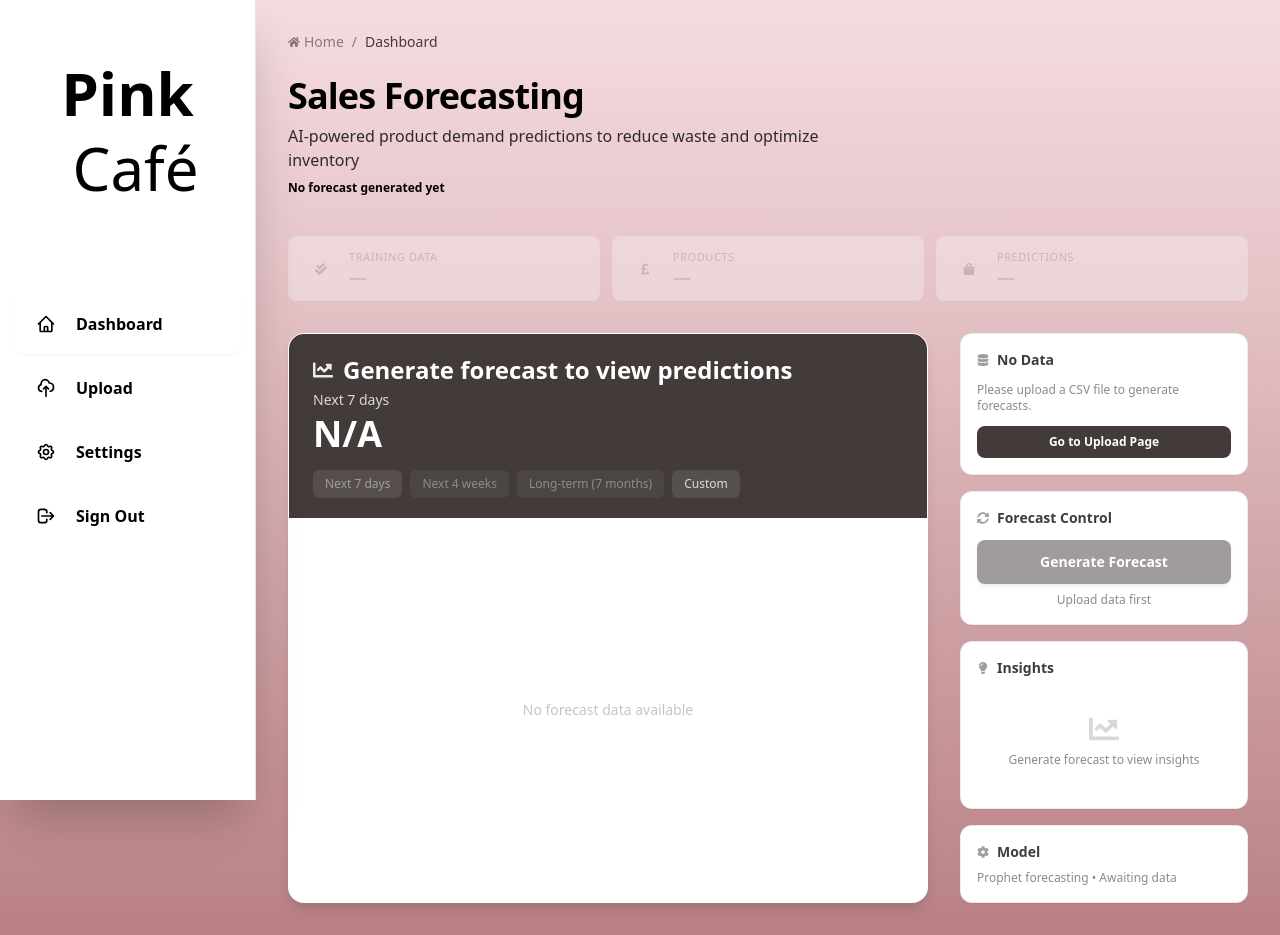
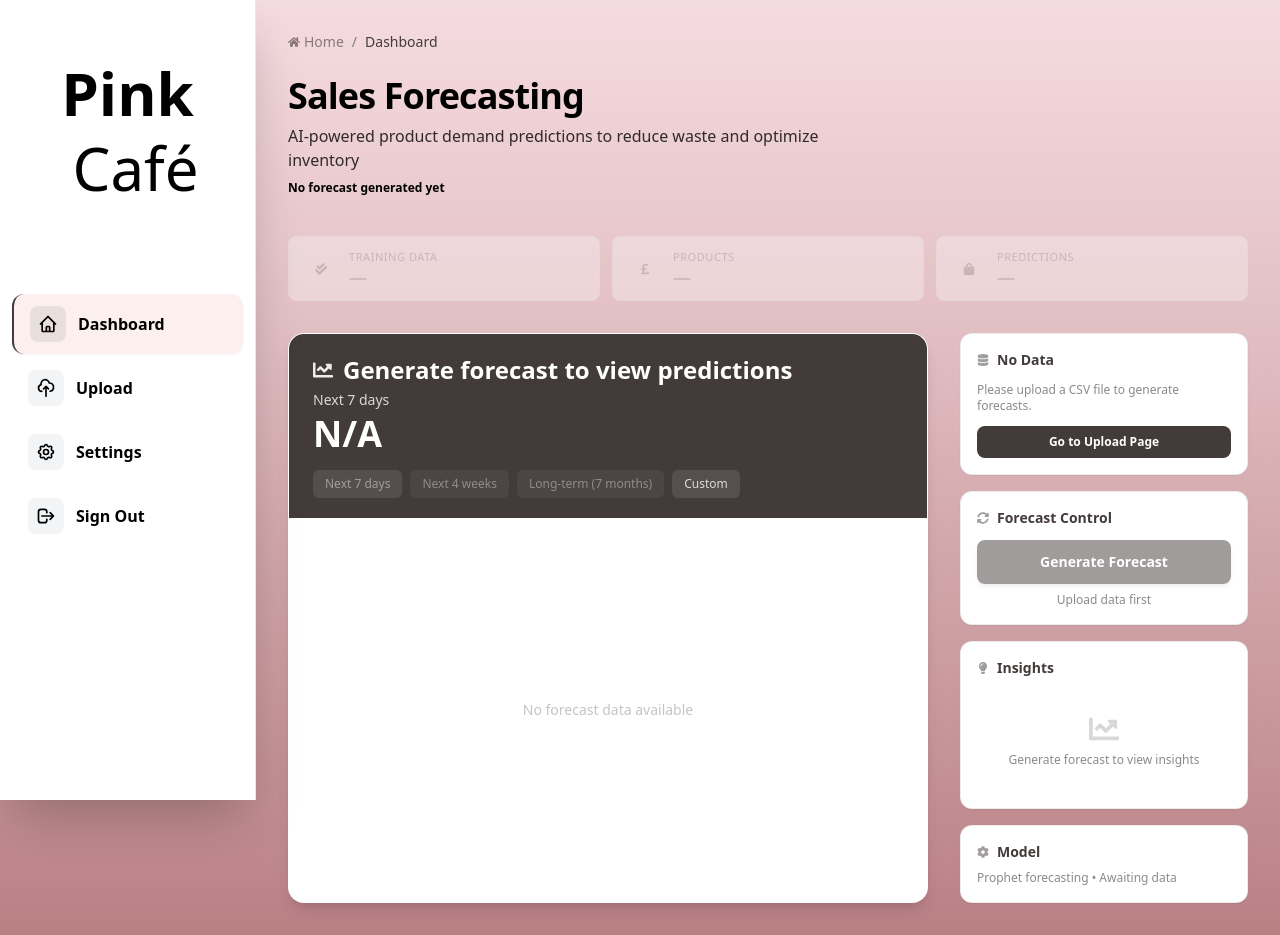
Before and after one commit to shamykyzer/systems-development-group-project, a React (Create React App) app in the folder pinkcafe/: page /home in a window 1280 px wide. Built offline with nearby package versions, Linux system fonts and the light colour scheme; the HTML template or start-up script is replaced by a standard one.

Commit message:
centered Upload page and better buttons for Nav bar

```diff
--- a/pinkcafe/src/components/NavBar.jsx
+++ b/pinkcafe/src/components/NavBar.jsx
@@ -94,25 +94,50 @@ function NavBar() {
           <nav className="flex-1 px-3 pt-10 md:pt-14 pb-6 space-y-1 overflow-y-auto">
             {navItems.map(({ to, label, icon: Icon }) => {
               const isActive = location.pathname === to;
+              const isSettings = label === 'Settings';
               return (
                 <Link
                   key={to}
                   to={to}
                   title={label}
-                  className={`group flex items-center gap-3 px-4 py-3 rounded-xl text-base font-bold transition-all duration-300 ease-out ${
+                  className={`group relative flex items-center gap-3 px-4 py-3 rounded-xl text-base font-bold transition-all duration-300 ease-out overflow-hidden ${
                     isActive
-                      ? 'bg-white/40 text-black shadow-sm'
-                      : 'text-black hover:bg-white/40 hover:shadow-md hover:scale-[1.02] hover:-translate-x-0.5 active:scale-[0.98]'
+                      ? 'bg-pinkcafe/40 text-black shadow-sm border-l-2 border-pinkcafe2'
+                      : 'text-black hover:shadow-md hover:scale-[1.02] active:scale-[0.98]'
                   }`}
                 >
+                  {/* Hover background sweep - ClaudeRevamp style */}
+                  {!isActive && (
+                    <div
+                      className="absolute inset-0 rounded-xl opacity-0 group-hover:opacity-100 transition-opacity duration-300"
+                      style={{ background: 'linear-gradient(135deg, rgba(246,217,210,0.5) 0%, rgba(66,59,57,0.08) 100%)' }}
+                    />
+                  )}
+                  {/* Left accent bar on hover - ClaudeRevamp style */}
+                  {!isActive && (
+                    <div
+                      className="absolute left-0 top-1/2 -translate-y-1/2 w-0.5 h-0 group-hover:h-8 rounded-r-full transition-all duration-300"
+                      style={{ background: 'linear-gradient(180deg, transparent, rgba(66,59,57,0.5), transparent)' }}
+                    />
+                  )}
                   <span
-                    className={`flex items-center justify-center w-9 h-9 rounded-lg flex-shrink-0 transition-all duration-300 ease-out ${
-                      isActive ? 'bg-white/50' : 'bg-white/35 group-hover:bg-white/55 group-hover:scale-110'
+                    className={`relative z-10 flex items-center justify-center w-9 h-9 rounded-lg flex-shrink-0 transition-all duration-300 ease-out ${
+                      isActive ? 'bg-pinkcafe2/10' : 'bg-gray-100 group-hover:bg-pinkcafe/60 group-hover:scale-110'
                     }`}
                   >
-                    <Icon className="w-5 h-5 text-black transition-transform duration-300 group-hover:scale-110" />
+                    <Icon
+                      className={`w-5 h-5 text-black transition-all duration-300 ${
+                        isSettings ? 'group-hover:rotate-90' : 'group-hover:scale-110'
+                      }`}
+                    />
                   </span>
-                  {label}
+                  <span className="relative z-10 flex-1">{label}</span>
+                  {/* Hover arrow - ClaudeRevamp style */}
+                  {!isActive && (
+                    <span className="relative z-10 opacity-0 group-hover:opacity-70 transition-all duration-300 group-hover:translate-x-0.5 text-pinkcafe2 text-lg font-bold">
+                      ›
+                    </span>
+                  )}
                 </Link>
               );
             })}
--- a/pinkcafe/src/pages/Upload.jsx
+++ b/pinkcafe/src/pages/Upload.jsx
@@ -101,9 +101,10 @@ function Upload() {
 <div className="flex min-h-screen w-full bg-dashboard-gradient overflow-x-hidden">
     <NavBar />
     <main className="flex-1 min-w-0 md:ml-64 overflow-y-auto min-h-screen flex flex-col pt-20 md:pt-0">
-      {/* Centered upload area */}
-      <div className="flex items-center justify-center pt-8">
-        <div className="w-full max-w-xl px-6">
+      {/* Centered upload area and cards in the middle of the viewport */}
+      <div className="flex-1 flex flex-col items-center justify-center w-full p-6">
+        <div className="w-full max-w-4xl space-y-6">
+          <div className="max-w-xl mx-auto">
             <ForecastCsvUploader onFileSelect={handleFileSelect} />
 
             {error && (
@@ -130,10 +131,8 @@ function Upload() {
               </button>
             )}
           </div>
-      </div>
 
-      <div className="w-full p-6 space-y-6">
-        <div className="grid grid-cols-1 lg:grid-cols-2 gap-6 max-w-7xl mx-auto items-start">
+          <div className="grid grid-cols-1 lg:grid-cols-2 gap-6 items-start">
           <div className="h-full">
             <DataPreviewTable data={uploadedData?.preview} />
           </div>
@@ -179,6 +178,7 @@ function Upload() {
           </div>
         )}
         </div>
+      </div>
     </main>
 </div>
   );
```
Lines whose indentation alone changed are shown as unchanged.
